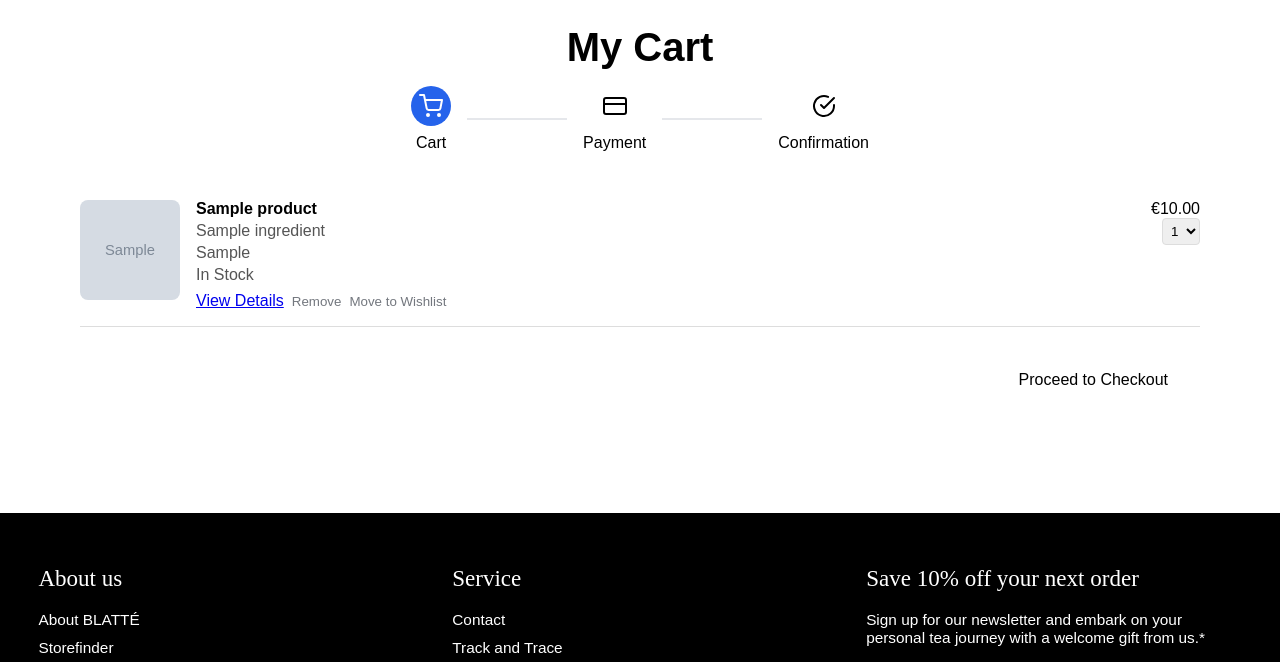
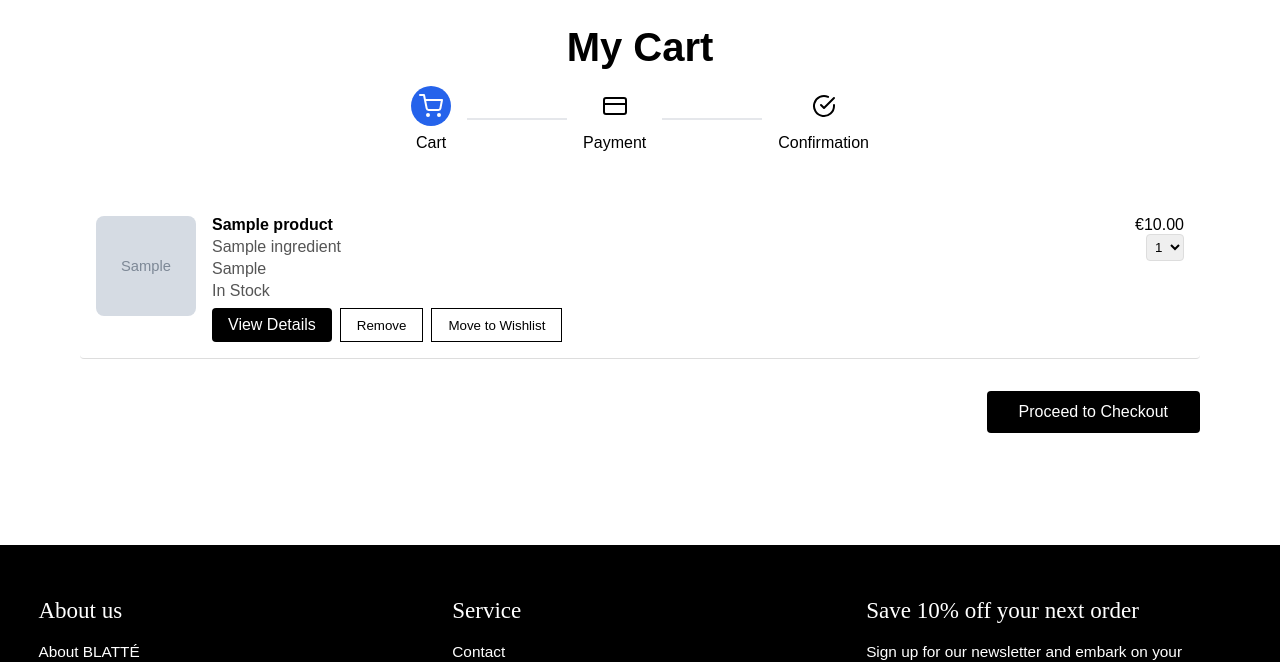
Before and after one commit to DaveAbhishek-GHUB/Blatte, a Flask app: template templates/cart.html in a window 1280 px wide. Shown: the part 189-851 px from the top of the page. Run offline with Flask 3, Linux system fonts and the light colour scheme; the template is opened without the code that fills it: most values are stand-ins (such as "Sample title", 1, 10 or a date in 2020); grey boxes marked "Sample" are stand-in pictures.

Commit message:
fix: some component and webpages design fixed.

```diff
--- a/static/css/about.css
+++ b/static/css/about.css
@@ -57,7 +57,6 @@ body {
     background-color: #d0e3b2;
     padding: 20px;
     text-align: center;
-    margin-top: 20px;
 }
 
 .footer-icons {
--- a/static/css/cart.css
+++ b/static/css/cart.css
@@ -21,8 +21,10 @@ body {
     display: flex;
     gap: 1rem;
     border-bottom: 1px solid #ddd;
-    padding-bottom: 1rem;
+    padding: 1rem;
     margin-bottom: 1rem;
+    background-color: #fff;
+    border-radius: 4px;
 }
 
 .cart-item img {
@@ -53,10 +55,31 @@ body {
 }
 
 .item-actions button {
-    background: none;
-    border: none;
-    color: #73777e;
+    background: transparent;
+    border: 1px solid #000;
+    color: #000;
     cursor: pointer;
+    padding: 0.5rem 1rem;
+    transition: background 0.3s ease, color 0.3s ease;
+}
+
+.item-actions button:hover {
+    background: #000;
+    color: #fff;
+}
+
+.item-actions a.button {
+    background: #000;
+    color: #fff;
+    padding: 0.5rem 1rem;
+    text-decoration: none;
+    border-radius: 4px;
+    transition: background 0.3s ease, transform 0.2s ease;
+}
+
+.item-actions a.button:hover {
+    background: #444;
+    transform: scale(1.05);
 }
 
 .price-section {
@@ -76,12 +99,18 @@ body {
 
 .checkout button {
     padding: 0.75rem 2rem;
-    background: #ffffff;
+    background: #000;
     border: none;
     border-radius: 4px;
-    color: #000;
+    color: #ffffff;
     font-size: 1rem;
     cursor: pointer;
+    transition: background 0.3s ease, transform 0.2s ease;
+}
+
+.checkout button:hover {
+    background: #444;
+    transform: scale(1.05);
 }
 
 /* Progress Bar Styles */
@@ -133,3 +162,26 @@ body {
         width: 50px;
     }
 }
+
+.empty-cart {
+    text-align: center;
+    margin-top: 2rem;
+    padding: 1rem;
+    border-radius: 4px;
+}
+
+.continue-shopping {
+    display: inline-block;
+    background: #000;
+    color: #fff;
+    padding: 0.5rem 1rem;
+    text-decoration: none;
+    border-radius: 4px;
+    transition: background 0.3s ease, color 0.3s ease;
+}
+
+.continue-shopping:hover {
+    background: #fff;
+    color: #000;
+    border: 1px solid #000;
+}
--- a/static/css/wishlist.css
+++ b/static/css/wishlist.css
@@ -188,7 +188,6 @@ main {
     display: flex;
     flex-direction: column-reverse;
     gap: 2rem;
-    padding: 2rem;
     align-items: center;
 }
 
--- a/templates/about.html
+++ b/templates/about.html
@@ -62,5 +62,9 @@
         </section>
     </div>
     {% include 'components/yourBenefits.html' %}
+
+    <footer>
+        {% include 'utilities/footer.html' %}
+    </footer>
 </body>
 </html>
--- a/templates/cart.html
+++ b/templates/cart.html
@@ -39,7 +39,7 @@
 
         {% if products %}
             {% for product in products %}
-            <div class="cart-item" data-product-id="{{ product.id }}">
+            <div class="cart-item" data-product-id="{{ product.id }}" class="fade-in">
                 <img src="{{ product.main_product_image }}" alt="{{ product.product_name }}">
                 <div class="item-details">
                     <h2>{{ product.product_name }}</h2>
@@ -68,7 +68,7 @@
             {% endfor %}
 
             <div class="checkout">
-                <button type="button" onclick="proceedToCheckout()">Proceed to Checkout</button>
+                <button type="button" class="animated-button" onclick="proceedToCheckout()">Proceed to Checkout</button>
             </div>
         {% else %}
             <div class="empty-cart">
--- a/templates/components/moreAssesories.html
+++ b/templates/components/moreAssesories.html
@@ -95,8 +95,8 @@
 
         <!-- View All Button Container -->
         <div class="view-all-wrapper">
-            <a href="/teaAccessories"
-                <button class="view-all-btn">Checkout all</button>
+            <a href="/teaAccessories">
+                <button class="view-all-btn animated-btn">Checkout all</button>
             </a>
         </div>
     </div>
```
Also changed, not shown: static/css/moreAssesories.css (+22 -6 lines).
